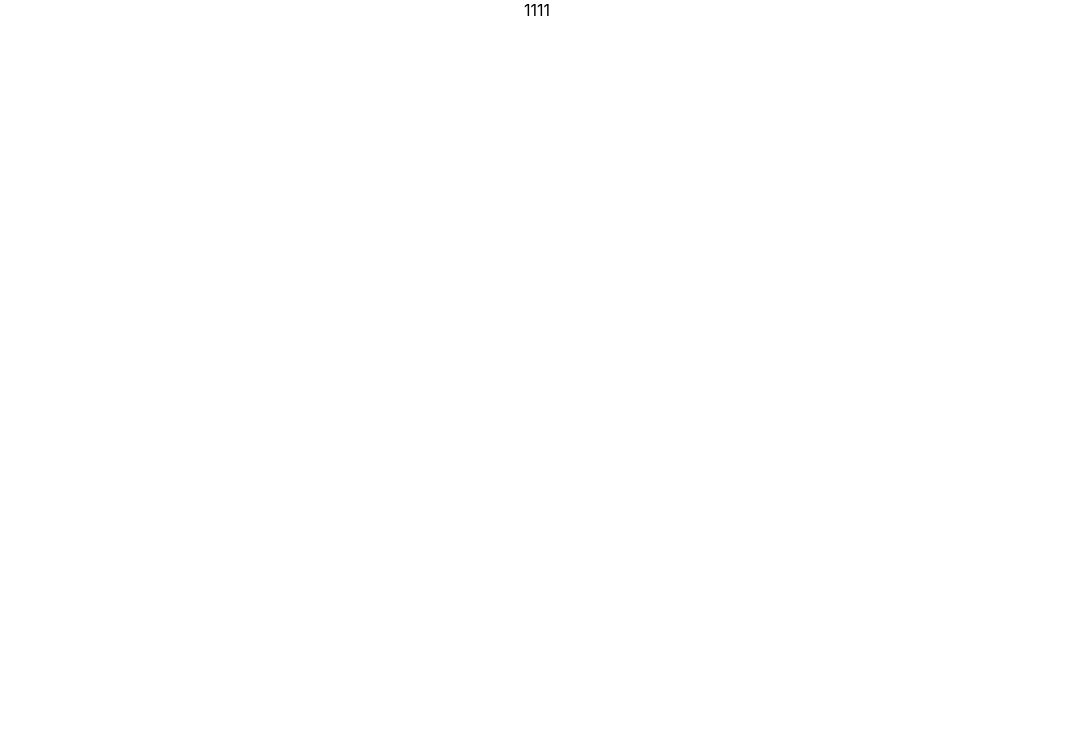
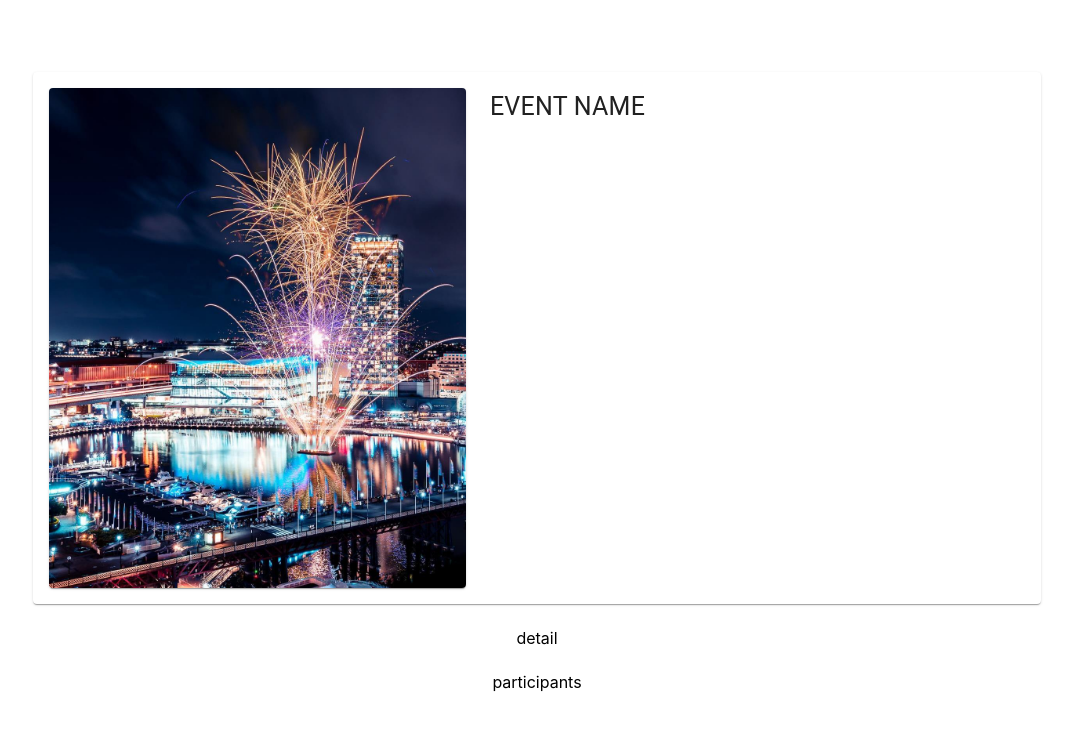
Before and after one commit to KenLin-7/Event-Platform, a React (Create React App) app in the folder client/: page / in a window 1280 px wide. Shown: the top 730 px of the page, without its empty margins (103-1176 px from the left). Built offline with nearby package versions, Linux system fonts and the light colour scheme.

Commit message:
update structure

```diff
--- a/client/src/components/EventDetail/EventDetail.js
+++ b/client/src/components/EventDetail/EventDetail.js
@@ -1,14 +1,43 @@
 import React, {useEffect, useState} from "react";
-import {Container} from "@mui/material";
+import {Card, CardMedia, Container, Paper, Stack, Typography} from "@mui/material";
+import img from "./xxxxxxxx.png"
+
+
+
+
 
 
 export default function EventDetail() {
 
+
+
         return(
 
             <div>
-                <Container>
-                            1111
+                <Container  maxWidth={"lg"}>
+                       <Stack spacing={3} sx={{margin:8, padding: 1}}>
+                            <Paper  justifyContent="space-evenly" sx={{margin:6, padding: 2}} >
+
+                                     <Stack direction="row" spacing={3}  >
+
+
+                                            <Card>
+                                                <CardMedia
+                                                    component="img"
+                                                    height="500"
+                                                    image={img}
+                                                    alt="eventpic"
+                                                />
+                                            </Card>
+                                          <Typography fontSize={25}> EVENT NAME </Typography>
+
+                                        </Stack>
+
+                             </Paper>
+
+                           <Stack> detail  </Stack>
+                           <Stack > participants </Stack>
+                       </Stack>
                 </Container>
 
 
```
Also changed, not shown: client/src/components/EventDetail/xxxxxxxx.png (added).
